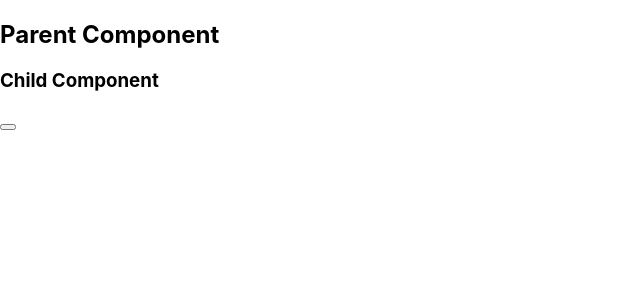
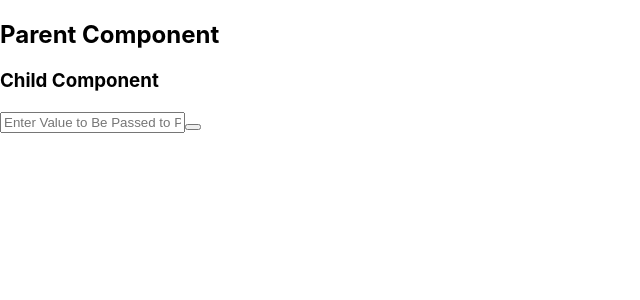
Before and after one commit to amit15000/demoshopapp, a React (Create React App) app: page / in a window 1280 px wide. Shown: the top 300 px of the page, without its empty margins (0-640 px from the left). Built offline with nearby package versions, Linux system fonts and the light colour scheme.

Commit message:
Passed value shown on the ui

```diff
--- a/src/App.js
+++ b/src/App.js
@@ -1,15 +1,21 @@
-import React from "react";
+import React, { useState } from "react";
 import ChildComponent from "./components/ChildComponent";
 
 function App() {
+  // var t = 100;
+  //t is a regular variable, not a state variable
+
+  const [t, setT] = useState("");
   function handleDataFromChild(data) {
     console.log("Data received from child", data);
+    setT(data);
   }
 
   return (
     <div>
       <h2>Parent Component</h2>
       <ChildComponent onP={handleDataFromChild} />
+      <h1>{t}</h1>
     </div>
   );
 }
--- a/src/components/ChildComponent.jsx
+++ b/src/components/ChildComponent.jsx
@@ -1,12 +1,25 @@
-import React from "react";
+import React, { useState } from "react";
 
 function ChildComponent(props) {
+  const [new_val, setValue] = useState("");
+
+  function handleInputChange(e) {
+    setValue(e.target.value);
+  }
   function handleClick(e) {
-    props.onP(10);
+    // props.onP(10);
+
+    props.onP(new_val);
   }
   return (
     <div>
       <h3>Child Component</h3>
+      <input
+        type="text"
+        placeholder="Enter Value to Be Passed to Parent"
+        value={new_val}
+        onChange={handleInputChange}
+      />
       <button onClick={handleClick} />
     </div>
   );
```
